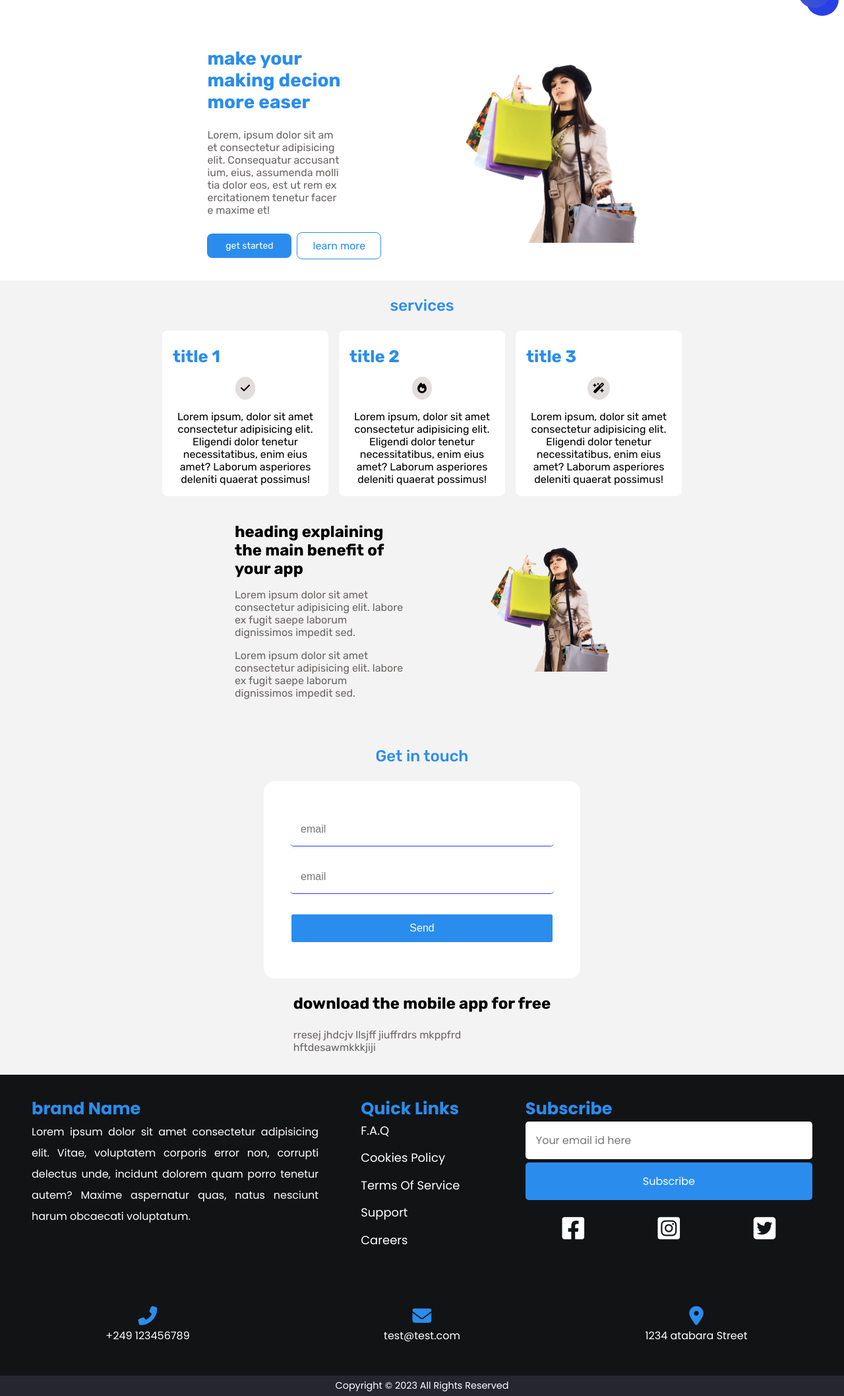
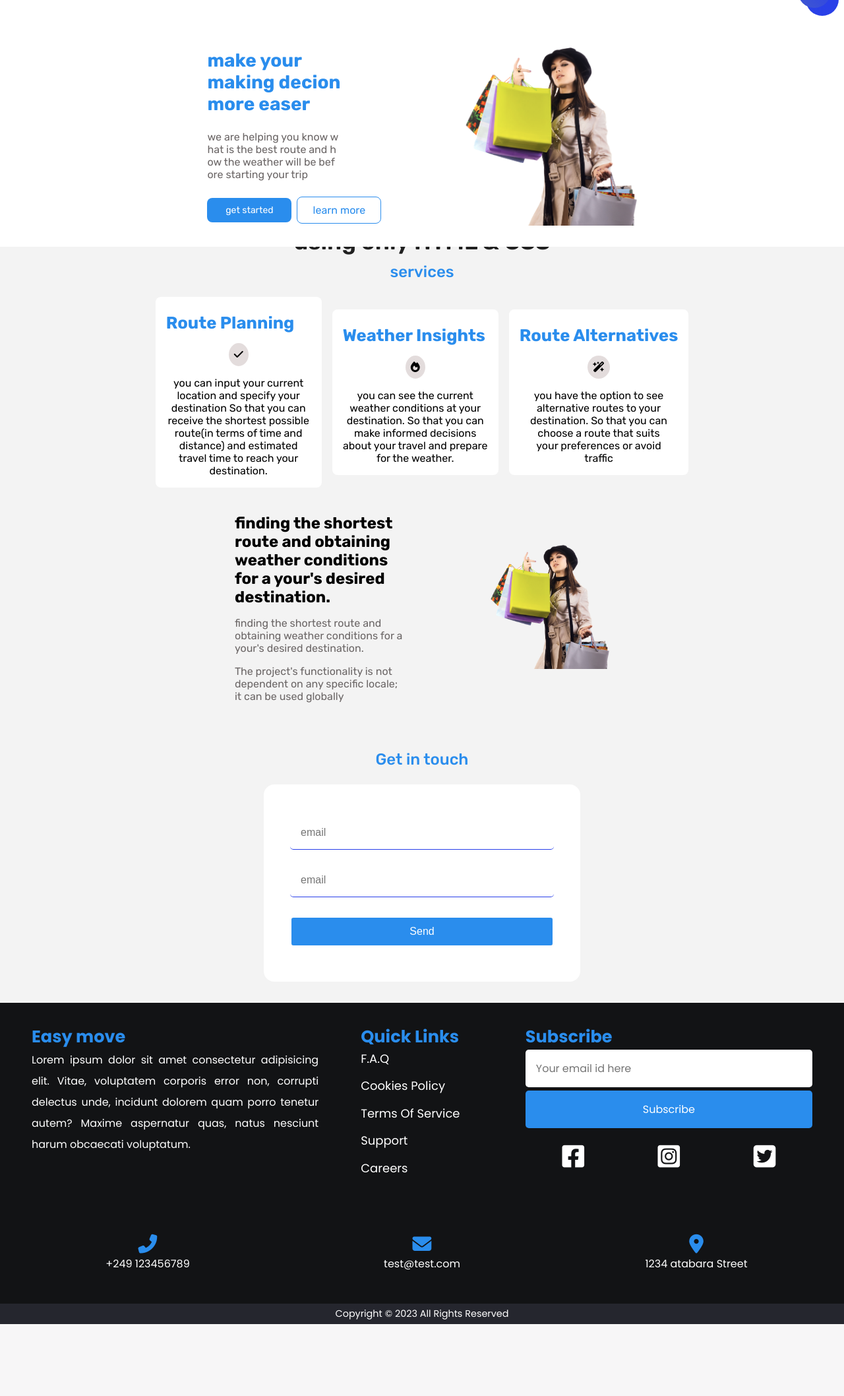
Before and after one commit to sideeg/easy-move, a Flask app: page / in a window 1280 px wide. Shown: the part 58-2174 px from the top of the page at 66% size. After the commit the page ends 2065 px from the top, so only its background shows below. Run offline with Flask 3, Linux system fonts and the light colour scheme; some libraries are stand-ins or nearby versions.

Commit message:
change the mock data with real one

```diff
--- a/templates/index.html
+++ b/templates/index.html
@@ -57,10 +57,9 @@
             <div class="hero-txt">
               <h1 class="hero-title">make your making decion more easer</h1>
               <p class="hero-pargraph">
-                Lorem, ipsum dolor sit amet consectetur adipisicing elit.
-                Consequatur accusantium, eius, assumenda mollitia dolor eos, est
-                ut rem exercitationem tenetur facere maxime et!
-              </p>
+                we are helping you know what is the best route and how
+                  the weather will be before starting your trip
+                </p>
               <div class="flex-row">
                 <a href="#" class="primary-btn">get started</a>
                 <a href="#" class="outline-btn">learn more</a>
@@ -78,42 +77,41 @@
         <div class="feature-card">
           <span class="feature-card-logo"></span>
           <div class="feature-card-info">
-            <h3 class="feature-title">title 1</h3>
+            <h3 class="feature-title">Route Planning</h3>
             <span class="icon-container"
               ><i class="fa-solid fa-check"></i
             ></span>
             <p class="feature-card-txt">
-              Lorem ipsum, dolor sit amet consectetur adipisicing elit. Eligendi
-              dolor tenetur necessitatibus, enim eius amet? Laborum asperiores
-              deleniti quaerat possimus!
+            you can input your current location and specify your destination
+            So that you can receive the shortest possible route(in terms of
+            time and distance) and estimated travel time to reach your destination.
             </p>
           </div>
         </div>
         <div class="feature-card">
           <span class="feature-card-logo"></span>
           <div class="feature-card-info">
-            <h3 class="feature-title">title 2</h3>
+            <h3 class="feature-title">Weather Insights</h3>
             <span class="icon-container">
               <i class="fa-solid fa-fire"></i>
             </span>
             <p class="feature-card-txt">
-              Lorem ipsum, dolor sit amet consectetur adipisicing elit. Eligendi
-              dolor tenetur necessitatibus, enim eius amet? Laborum asperiores
-              deleniti quaerat possimus!
+            you can see the current weather conditions at your destination.
+            So that you can make informed decisions about your travel
+                  and prepare for the weather.
             </p>
           </div>
         </div>
         <div class="feature-card">
           <span class="feature-card-logo"></span>
           <div class="feature-card-info">
-            <h3 class="feature-title">title 3</h3>
+            <h3 class="feature-title">Route Alternatives</h3>
             <span class="icon-container">
               <i class="fa-solid fa-wand-magic-sparkles"></i>
             </span>
             <p class="feature-card-txt">
-              Lorem ipsum, dolor sit amet consectetur adipisicing elit. Eligendi
-              dolor tenetur necessitatibus, enim eius amet? Laborum asperiores
-              deleniti quaerat possimus!
+            you have the option to see alternative routes to your destination.
+            So that you can choose a route that suits your preferences or avoid traffic
             </p>
           </div>
         </div>
@@ -121,15 +119,13 @@
       <section class="feed">
         <div class="text">
           <h2 class="feed-heading">
-            heading explaining the main benefit of your app
+            finding the shortest route and obtaining weather conditions for a your's desired destination.
           </h2>
           <p class="paragraph">
-            Lorem ipsum dolor sit amet consectetur adipisicing elit. labore ex
-            fugit saepe laborum dignissimos impedit sed.
+            finding the shortest route and obtaining weather conditions for a your's desired destination.
           </p>
           <p class="paragraph">
-            Lorem ipsum dolor sit amet consectetur adipisicing elit. labore ex
-            fugit saepe laborum dignissimos impedit sed.
+            The project's functionality is not dependent on any specific locale; it can be used globally
           </p>
         </div>
         <div>
@@ -150,17 +146,12 @@
             </form>
           </div>
         </div>
-        <div class="flex-col">
-          <h2>download the mobile app for free</h2>
-          <p class="paragraph">
-            rresej jhdcjv llsjff jiuffrdrs mkppfrd hftdesawmkkkjiji
-          </p>
-        </div>
+
       </section>
       <footer>
         <div class="row primary">
           <div class="column about">
-            <h3>brand Name</h3>
+            <h3>Easy move</h3>
             <p>
               Lorem ipsum dolor sit amet consectetur adipisicing elit. Vitae,
               voluptatem corporis error non, corrupti delectus unde, incidunt
```
